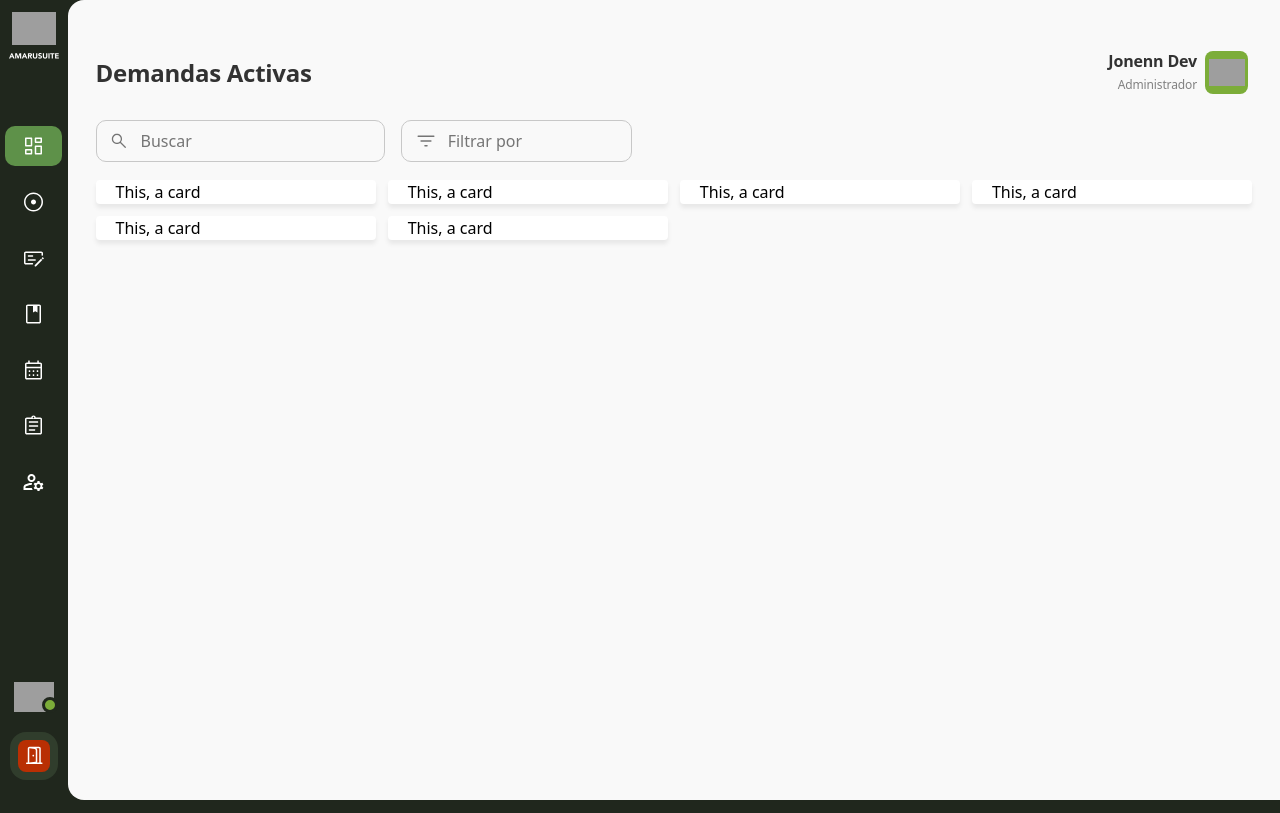
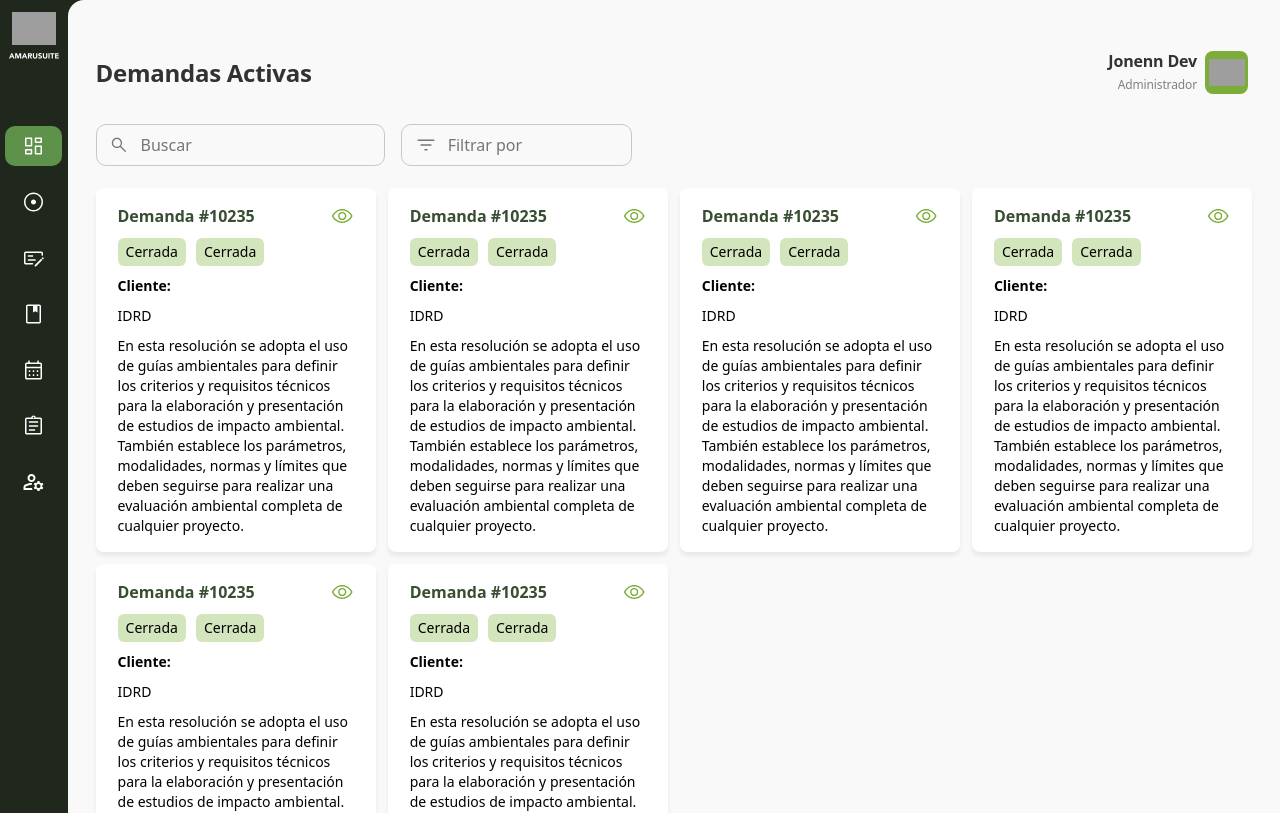
Before and after one commit to jonenn/Amaru, a React (Vite) app: page / in a window 1280 px wide. Shown: the top 813 px of the page. Built offline with nearby package versions, Linux system fonts and the light colour scheme; grey boxes are pictures that could not be loaded.

Commit message:
Initial card styles with hardcoded data for templating

```diff
--- a/src/components/HomeComponents/Card/Card.jsx
+++ b/src/components/HomeComponents/Card/Card.jsx
@@ -1,7 +1,36 @@
+import Details from '@/assets/details.svg';
+
 const Card = () => {
    return (
-      <div className="bg-white shadow-[0_4px_4px_0_rgba(87,87,87,0.1)] rounded rounded-2 px-5">
-         This, a card
+      <div className="flex flex-col bg-white shadow-[0_4px_4px_0_rgba(87,87,87,0.1)] rounded-lg px-5.5 py-4 gap-2.5">
+         <div className="flex justify-between">
+            <h4 className="text-green-title font-bold">Demanda #10235</h4>
+            <img src={Details} alt="" />
+         </div>
+         <div className="flex gap-2.5">
+            {[1, 2].map((item) => {
+               return (
+                  <span
+                     key={item}
+                     className="py-1 px-2 bg-green-secondary rounded-md text-sm"
+                  >
+                     Cerrada
+                  </span>
+               );
+            })}
+         </div>
+         <div class="flex flex-col text-sm gap-2.5">
+            <strong>Cliente: </strong>
+            <span>IDRD</span>
+            <p>
+               En esta resolución se adopta el uso de guías ambientales para
+               definir los criterios y requisitos técnicos para la elaboración y
+               presentación de estudios de impacto ambiental. También establece
+               los parámetros, modalidades, normas y límites que deben seguirse
+               para realizar una evaluación ambiental completa de cualquier
+               proyecto.
+            </p>
+         </div>
       </div>
    );
 };
--- a/src/components/HomeComponents/Searchbar/Searchbar.jsx
+++ b/src/components/HomeComponents/Searchbar/Searchbar.jsx
@@ -2,7 +2,7 @@ import Filter from '@/assets/filter.svg';
 
 const Searchbar = () => {
    return (
-      <div className="flex gap-4 my-3">
+      <div className="flex gap-4 my-4">
          <input
             type="search"
             id="searchbar"
--- a/src/index.css
+++ b/src/index.css
@@ -5,6 +5,8 @@
    --color-green-hover: #303d2c;
    --color-green-active: #5e9149;
    --color-green-button: #7cad39;
+   --color-green-title: #374e30;
+   --color-green-secondary: #d2e5bd;
    --color-white-main: #f9f9f9;
    --color-red-main: #b92f03;
    --color-black-main: #323232;
```
Also changed, not shown: src/assets/details.svg (added).
